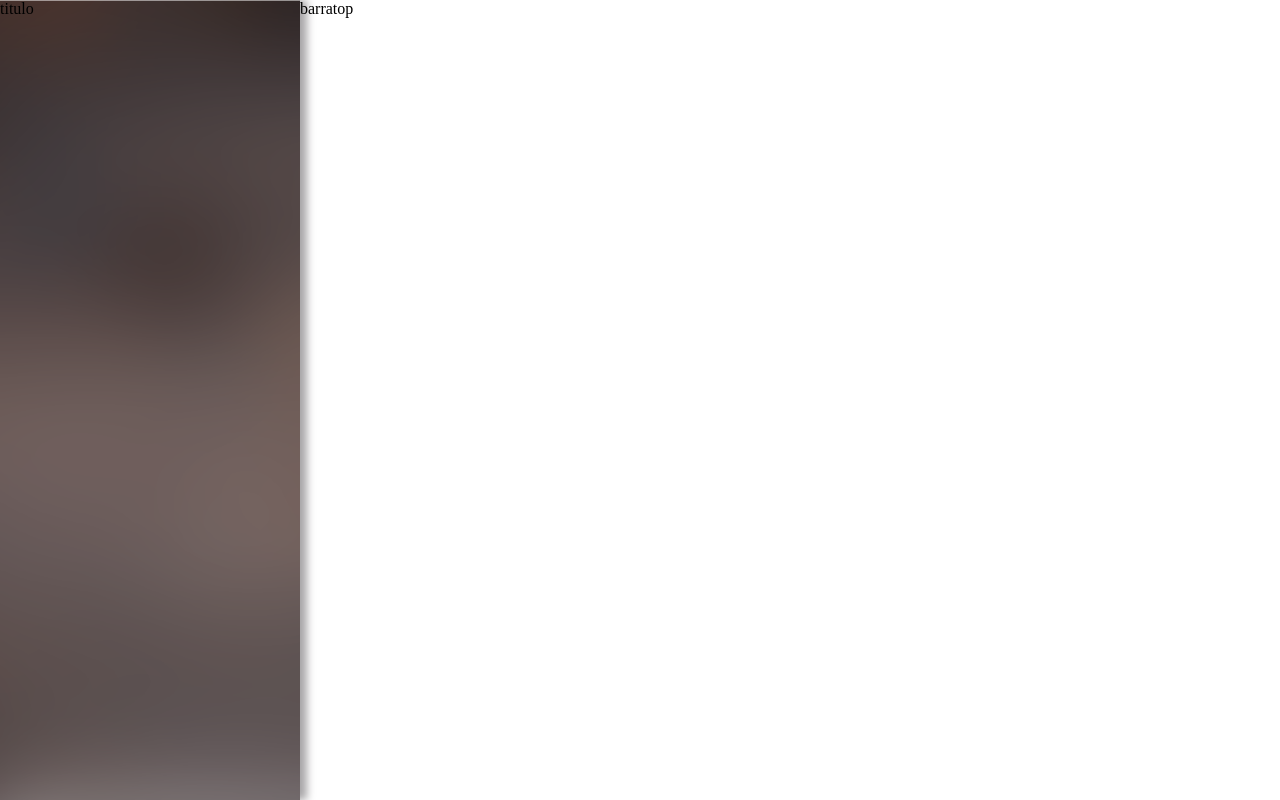
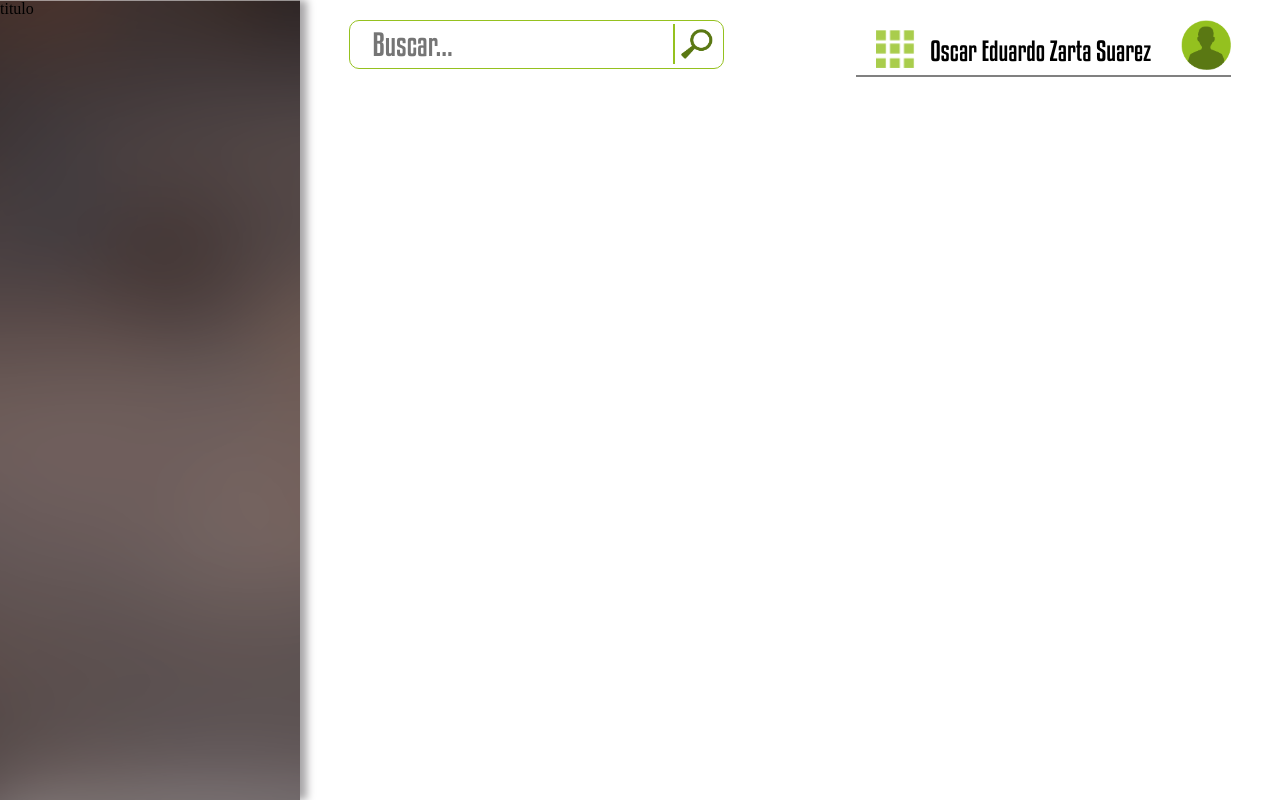
Before and after one commit to ozarta/SoftDesk, a plain HTML site: page laprincipal.html in a window 1280 px wide. Drawn offline with nearby package versions, Linux system fonts and the light colour scheme.

Commit message:
barratop

```diff
--- a/barratop.html
+++ b/barratop.html
@@ -1 +1,91 @@
-barratop
+<style>
+   @font-face {
+       font-family: kenyan;
+       src: url("img/Fonts/kenyan_coffee_rg.ttf");
+   }
+    .centrado{
+        /*border: solid black 1px;*/
+        width: 90%;
+        margin-left: 5%;
+        display: flex;
+        padding-top:2%;
+    }
+    .buscar{
+        width: 45%;
+        height: 100%;
+        display: flex;
+        position: relative;
+    }
+    .buscador{
+        height: 45px;
+        font-size: 30px;
+        width: 100%;
+        border: 0.05cm #95C11F solid;
+        border-radius: 10px;
+        padding-left: 6%;
+        padding-right:15%;
+        font-family:kenyan;
+        outline: 0;
+    }
+    .lineabuscador{
+        position: absolute;
+        border-left: #95C11F solid 2px;
+        right: 13%;
+        top:10%;
+        height: 40px;
+    }
+    .imgbuscar{
+        position: absolute;
+        height: 30px;
+        right: 3%;
+        top: 20%;
+    }
+   .divsuperior {
+       width: 45%;
+       margin-left:15%;
+       border-bottom:0.075cm solid grey;
+       font-size: 25px;
+       padding-bottom:5px;
+       position: relative;
+   }
+   .imagenmenu{
+       width: 40px;
+       vertical-align:middle;
+       padding-top: 10px;
+       margin-right:15px;
+   }
+   .imgusuario{
+       width: 50px;
+       vertical-align:middle
+
+   }
+   .nombreusuario{
+       font-family:kenyan;
+       font-size:26px;
+       padding-top: 15px;
+       margin-right:30px;
+   }
+    #imaginario img, span{
+        float: right;
+        /*border: solid black 1px;*/
+    }
+
+
+</style>
+
+<div class="centrado">
+    <div class="buscar">
+        <input type="text" placeholder="Buscar..." class="buscador">
+        <div class="lineabuscador"></div>
+        <img src="img/buscar.png" class="imgbuscar">
+    </div>
+
+    <div class="divsuperior">
+        <div id="imaginario">
+            <img src="img/perfil.png" class="imgusuario">
+            <div></div>
+            <span class="nombreusuario">Oscar Eduardo Zarta Suarez</span>
+            <img src="img/menu.png" class="imagenmenu">
+        </div>
+    </div>
+</div>
--- a/laprincipal.html
+++ b/laprincipal.html
@@ -22,18 +22,22 @@
             -webkit-box-shadow: 7px 0px 8px 0px rgba(168,166,168,1);
             -moz-box-shadow: 7px 0px 8px 0px rgba(168,166,168,1);
             box-shadow: 7px 0px 8px 0px rgba(168,166,168,1);
+            box-sizing: border-box;
         }
         .conleft{
             width: calc(100vw - 300px);
             height: 100vh;
+            box-sizing: border-box;
         }
         .barratop{
             /*background-color: red;*/
             height: 100px;
+            box-sizing: border-box;
         }
         .contmid{
             /*background-color: blue;*/
             height: calc(100vh - 100px);
+            box-sizing: border-box;
         }
     </style>
 
```
Also changed, not shown: stylesheet/style.css (+1 -56 lines).
